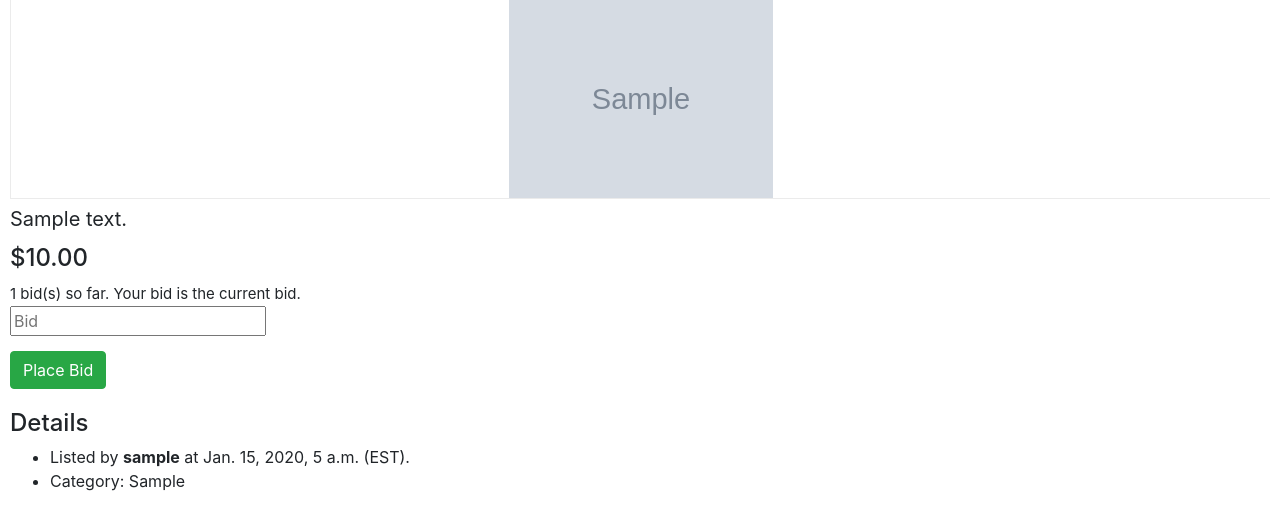
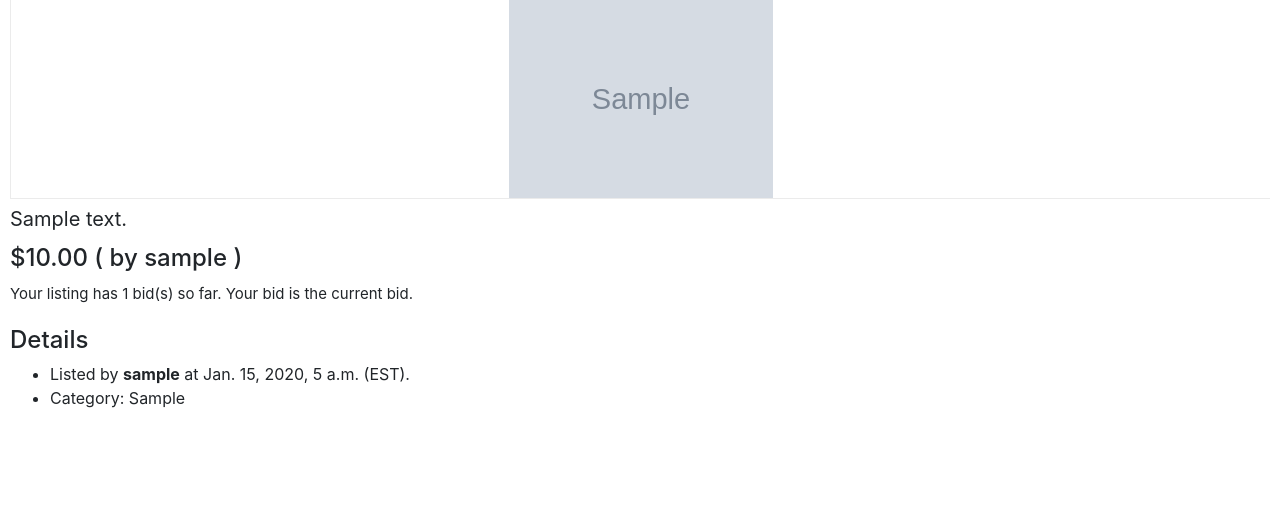
Before and after one commit to uclazyj/CS50W, a Django app: page /listings/1 in a window 1280 px wide. Shown: the part 210-740 px from the top of the page. Run offline with Django 5.2, Linux system fonts and the light colour scheme; a user stored in the database is signed in; tables that the repository leaves empty hold one stand-in row (values such as "Sample post"); grey boxes marked "Sample" are stand-in pictures; some libraries are stand-ins or nearby versions.

Commit message:
Listing owner and current bidder cannot bid.
Also force users to login before seeing listing details or creating a new listing.

```diff
--- a/projects/commerce/auctions/models.py
+++ b/projects/commerce/auctions/models.py
@@ -27,3 +27,6 @@ class Bid(models.Model):
     bidder = models.ForeignKey(User, on_delete=models.CASCADE, related_name="bids")
     bid_price = models.DecimalField(max_digits=10, decimal_places=2)
     created_at = models.DateTimeField(auto_now_add=True)
+
+    def __str__(self):
+        return f"{self.listing} was bidded by {self.bidder} at price ${self.bid_price}"
--- a/projects/commerce/auctions/templates/auctions/listing.html
+++ b/projects/commerce/auctions/templates/auctions/listing.html
@@ -6,15 +6,33 @@
         <img class="image" src="{{ listing.image_url }}" alt="Image of {{ listing.title }}">
     </div>
     <div class="listing-description">{{ listing.description }}</div>
-    <h4 class="listing-price">${{ listing.current_price }}</h4>
+    <h4 class="listing-price">
+        ${{ listing.current_price }}
+        ({% if last_bid is not none %}
+            by {{ last_bid.bidder.username }}
+        {% else %}
+            No bidder yet
+        {% endif %})
+    </h4>
     <div class="bid-info">
-        {{ listing.num_bids }} bid(s) so far. Your bid is the current bid.
+        {% if user == listing.owner %}
+            Your listing has
+        {% endif %}
+        {{ listing.num_bids }} bid(s) so far.
+        {% if last_bid is not none and last_bid.bidder == user %}
+            Your bid is the current bid.
+        {% endif %}
     </div>
-    <form action="{% url 'listings' listing.id %}" method="post">
-        {% csrf_token %}
-        {{ form }}
-        <input class="btn btn-success place-bid-button" type="submit" value="Place Bid">
-    </form>
+
+    {% if user != listing.owner %}
+        {% if last_bid is none or last_bid.bidder != user %}
+            <form action="{% url 'listings' listing.id %}" method="post">
+                {% csrf_token %}
+                {{ form }}
+                <input class="btn btn-success place-bid-button" type="submit" value="Place Bid">
+            </form>
+        {% endif %}
+    {% endif %}
     <h4 style="margin-top: 20px;">Details</h4>
     <ul>
         <li>Listed by <b>{{ listing.owner.username }}</b> at {{ listing.created_at}} (EST).</li>
--- a/projects/commerce/auctions/views.py
+++ b/projects/commerce/auctions/views.py
@@ -1,11 +1,13 @@
 from django.contrib.auth import authenticate, login, logout
+from django.contrib.auth.decorators import login_required
 from django.db import IntegrityError
 from django.http import HttpResponse, HttpResponseRedirect, HttpResponseBadRequest
 from django import forms
 from django.shortcuts import render, redirect
 from django.urls import reverse
 
-from .models import User, Listing
+
+from .models import User, Listing, Bid
 
 class ListingForm(forms.Form):
     title = forms.CharField(max_length=64)
@@ -79,6 +81,8 @@ def register(request):
     else:
         return render(request, "auctions/register.html")
 
+
+@login_required
 def listings(request, listing_id):
     try:
         listing = Listing.objects.get(pk=listing_id)
@@ -89,19 +93,26 @@ def listings(request, listing_id):
         if form.is_valid():
             bid_price = form.cleaned_data["bid_price"]
             if bid_price > listing.current_price:
+                # Update the listing
                 listing.current_price = bid_price
                 listing.num_bids += 1
                 listing.save()
-            else:
-                return render(request, "auctions/listing.html", {
-                    "listing" : listing,
-                    "form" : form
-                })
+                # Add a bid to the listing
+                bid = Bid(listing=listing, bidder=request.user, bid_price=bid_price)
+                bid.save()
+            # Explictly redirect to follow Post/Redirect/Get pattern
+            return redirect("listings", listing_id=listing.id)
+
+    all_bids = Bid.objects.filter(listing=listing)
+    last_bid = all_bids.order_by('-bid_price').first()
     return render(request, "auctions/listing.html", {
         "listing" : listing,
-        "form" : BidForm()
+        "form" : BidForm(),
+        "last_bid": last_bid
     })
 
+
+@login_required
 def create_listing(request):
     if request.method == "POST":
         form = ListingForm(request.POST)
--- a/projects/commerce/commerce/settings.py
+++ b/projects/commerce/commerce/settings.py
@@ -120,3 +120,6 @@ USE_TZ = True
 # https://docs.djangoproject.com/en/3.0/howto/static-files/
 
 STATIC_URL = '/static/'
+
+# Login path
+LOGIN_URL = 'login'
```
